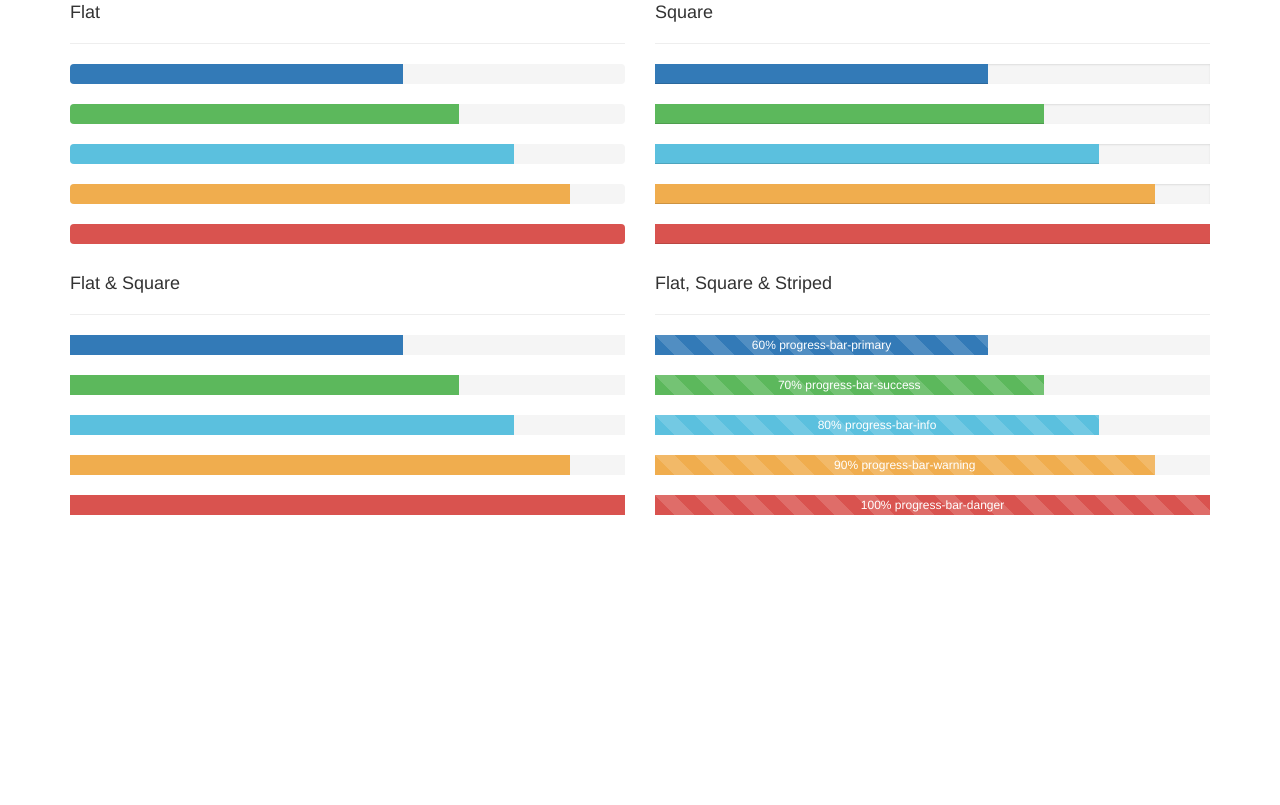
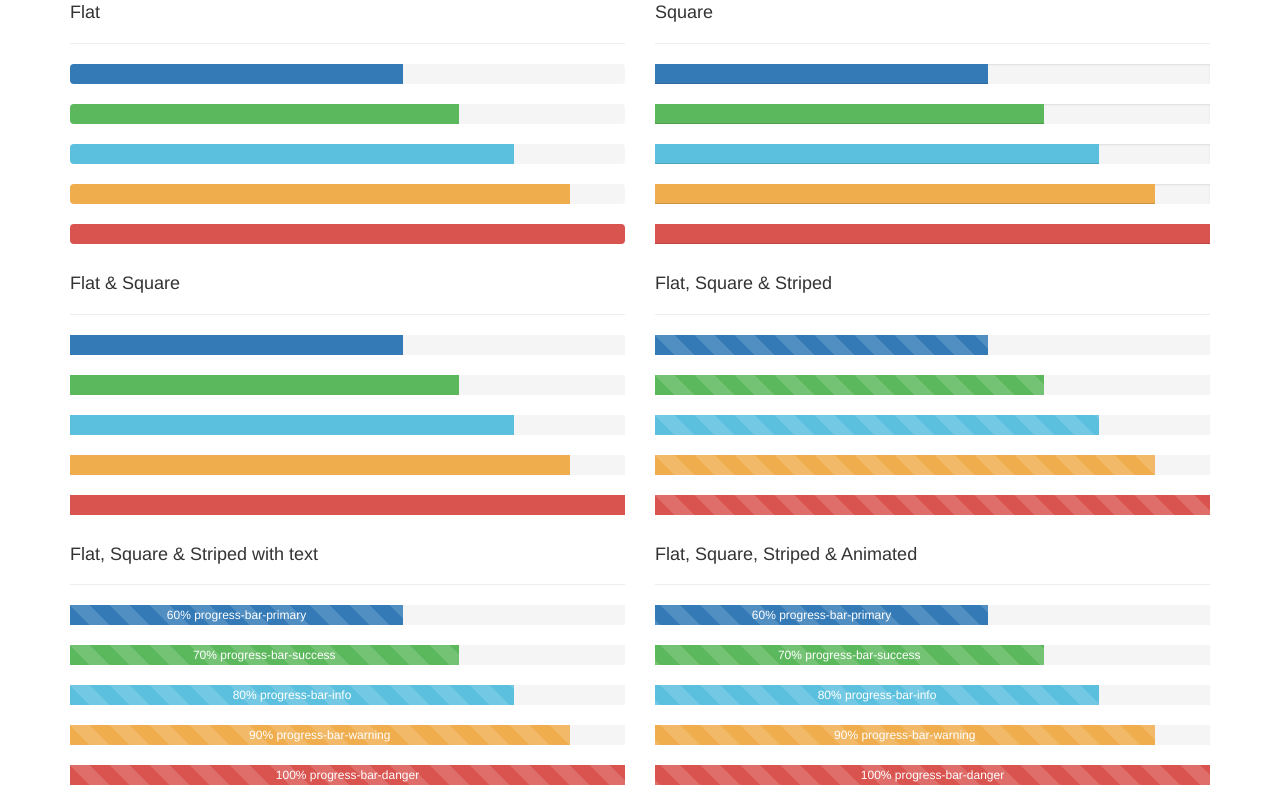
Before and after one commit to asifpix/bootstrap-progressbar, a plain HTML site: page index.html in a window 1280 px wide. Shown: the part 979-1784 px from the top of the page. Before the commit the page ends 1514 px from the top, so only its background shows below. Drawn offline with nearby package versions, Linux system fonts and the light colour scheme.

Commit message:
animated progressbar added

```diff
--- a/index.html
+++ b/index.html
@@ -3,7 +3,7 @@
 	<head>
 		<meta charset="utf-8">
 		<meta http-equiv="X-UA-Compatible" content="IE=edge">
-		<title>Your Title Goes From Here</title>
+		<title>Bootstrap Progressbar by Asif Al Islam</title>
 		<meta name="viewport" content="width=device-width, initial-scale=1">
 		<link rel="stylesheet" href="https://maxcdn.bootstrapcdn.com/bootstrap/3.3.7/css/bootstrap.min.css">
 		<link rel="stylesheet" href="https://maxcdn.bootstrapcdn.com/font-awesome/4.7.0/css/font-awesome.min.css">
@@ -307,6 +307,41 @@
 						<h4>Flat, Square &amp; Striped</h4><hr>
 						<div class="progress flat square">
 							<div class="progress-bar progress-bar-primary progress-bar-striped" data-percent="60">
+								<span class="sr-only">60% Complete</span>
+							</div>
+						</div>
+						<div class="progress flat square">
+							<div class="progress-bar progress-bar-success progress-bar-striped" data-percent="70">
+								<span class="sr-only">70% Complete</span>
+							</div>
+						</div>
+						<div class="progress flat square">
+							<div class="progress-bar progress-bar-info progress-bar-striped" data-percent="80">
+								<span class="sr-only">80% Complete</span>
+							</div>
+						</div>
+						<div class="progress flat square">
+							<div class="progress-bar progress-bar-warning progress-bar-striped" data-percent="90">
+								<span class="sr-only">90% Complete</span>
+							</div>
+						</div>
+						<div class="progress flat square">
+							<div class="progress-bar progress-bar-danger progress-bar-striped" data-percent="100">
+								<span class="sr-only">100% Complete</span>
+							</div>
+						</div>
+					</div>  <!--/.col-->
+				</div> <!--/.row-->
+			</div> <!--/.container-->
+		</section>
+
+		<section>
+			<div class="container">
+				<div class="row">
+					<div class="col-md-6">
+						<h4>Flat, Square &amp; Striped with text</h4><hr>
+						<div class="progress flat square">
+							<div class="progress-bar progress-bar-primary progress-bar-striped" data-percent="60">
 								<span><span class="count"></span>% progress-bar-primary</span>
 							</div>
 						</div>
@@ -331,6 +366,34 @@
 							</div>
 						</div>
 					</div>  <!--/.col-->
+					<div class="col-md-6">
+						<h4>Flat, Square, Striped & Animated</h4><hr>
+						<div class="progress flat square">
+							<div class="progress-bar progress-bar-primary progress-bar-striped active" data-percent="60">
+								<span><span class="count"></span>% progress-bar-primary</span>
+							</div>
+						</div>
+						<div class="progress flat square">
+							<div class="progress-bar progress-bar-success progress-bar-striped active" data-percent="70">
+								<span><span class="count"></span>% progress-bar-success</span>
+							</div>
+						</div>
+						<div class="progress flat square">
+							<div class="progress-bar progress-bar-info progress-bar-striped active" data-percent="80">
+								<span><span class="count"></span>% progress-bar-info</span>
+							</div>
+						</div>
+						<div class="progress flat square">
+							<div class="progress-bar progress-bar-warning progress-bar-striped active" data-percent="90">
+								<span><span class="count"></span>% progress-bar-warning</span>
+							</div>
+						</div>
+						<div class="progress flat square">
+							<div class="progress-bar progress-bar-danger progress-bar-striped active" data-percent="100">
+								<span><span class="count"></span>% progress-bar-danger</span>
+							</div>
+						</div>
+					</div>  <!--/.col-->
 				</div> <!--/.row-->
 			</div> <!--/.container-->
 		</section>
```
